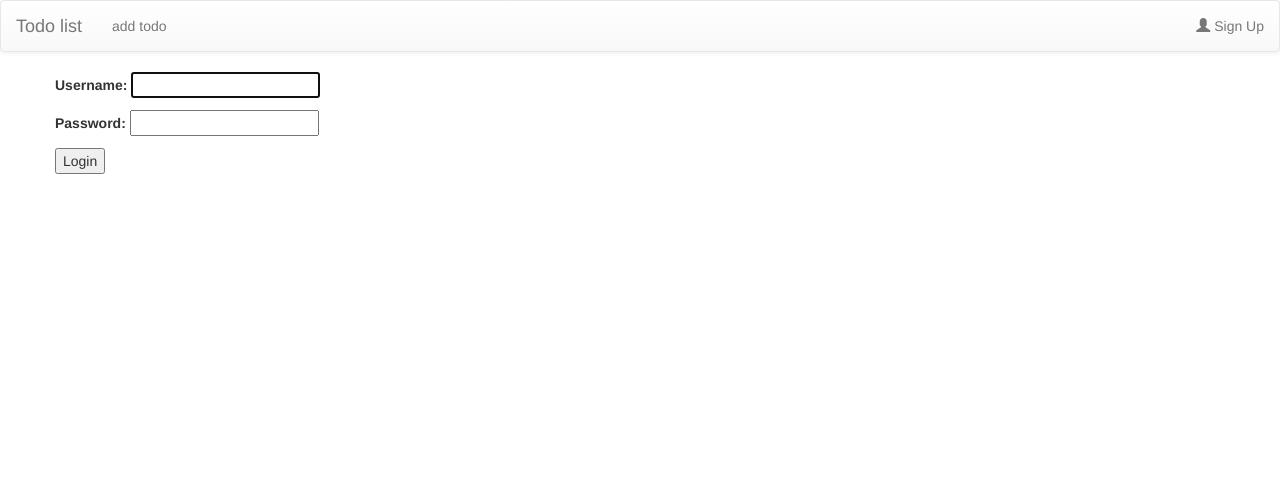
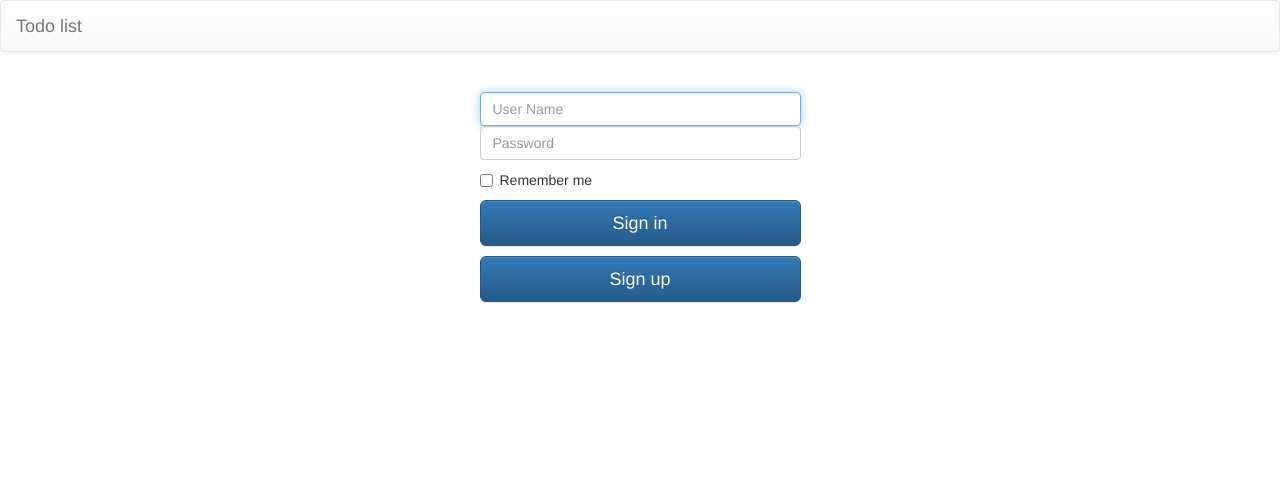
Before and after one commit to VladislavShipovskoi/django-todo-list, a Django app: page /login/ in a window 1280 px wide. Shown: the top 502 px of the page. Run offline with Django 3.2, Linux system fonts and the light colour scheme; some libraries are stand-ins or nearby versions.

Commit message:
change template login and css

```diff
--- a/lists/static/css/todolist.css
+++ b/lists/static/css/todolist.css
@@ -10,3 +10,17 @@ footer {
     height: 40px;
     width: 100%;
 }
+
+.col-md-4{
+    text-align:center;
+    padding:10px;
+    border: 1px solid;
+}
+
+.center_signin{
+    width: 30%;
+}
+
+.btn-primary{
+    margin-top: 10px;
+}
--- a/templates/todolist/base.html
+++ b/templates/todolist/base.html
@@ -21,15 +21,12 @@
                 <div class="navbar-header">
                     <a class="navbar-brand" href="/">Todo list</a>
                 </div>
+                {% if request.user.is_authenticated %}
                     <ul class="nav navbar-nav">
                         <li><a href="{% url 'todo_new' %}">add todo</a></li>
                     </ul>
                     <ul class="nav navbar-nav navbar-right">
-                    {% if request.user.is_authenticated %}
                     <li><a href="/logout"><span class="glyphicon glyphicon-log-in"></span> Logout</a></li>
-                    {% endif %}
-                    {% if request.user.is_anonymous %}
-                        <li><a href="/register"><span class="glyphicon glyphicon-user"></span> Sign Up</a></li>
                 {% endif %}
                 </ul>
             </div>
--- a/templates/todolist/login.html
+++ b/templates/todolist/login.html
@@ -1,9 +1,21 @@
 {% extends 'todolist/base.html' %}
 
+
     {% block content %}
-        <form action="" method="post">
-            {% csrf_token %}
-            {{ form.as_p }}
-            <button type="submit">Login</button>
-        </form>
+        <div class="container center_signin">
+          <form class="form-signin" method="post" id="login-form">{% csrf_token %}
+            <h2 class="form-signin-heading">{{ message }}</h2>
+            <label for="id_username" class="sr-only">Username</label>
+            <input type="text" name="username" id="id_username" class="form-control" placeholder="User Name" required autofocus>
+            <label for="id_password" class="sr-only">Password</label>
+            <input type="password" name="password" id="id_password" class="form-control" placeholder="Password" required>
+            <div class="checkbox">
+                <label>
+                  <input type="checkbox" value="remember-me"> Remember me
+                </label>
+            </div>
+              <button class="btn btn-lg btn-primary btn-block" type="submit">Sign in</button>
+              <p><a class="btn btn-lg btn-primary btn-block" href="/register" role="button"> Sign up </a></p>
+          </form>
+        </div>
     {% endblock %}
--- a/templates/todolist/todo_list.html
+++ b/templates/todolist/todo_list.html
@@ -8,8 +8,8 @@
                 </div>
                 <h2><a href="{% url 'todo_detail' pk=todo.pk %}">{{ todo.title }}</a></h2>
                 <p>{{ todo.text|linebreaksbr }}</p>
-                <p><a class="btn btn-primary" href="{% url 'todo_edit' pk=todo.pk %}" role="button">Изменить &raquo;</a></p>
-                <p><a class="btn btn-primary" href="{% url 'todo_delete' pk=todo.pk %}" role="button">Удалить &raquo;</a></p>
+                <p><a class="btn btn-primary" href="{% url 'todo_edit' pk=todo.pk %}" role="button"> Edit </a></p>
+                <p><a class="btn btn-primary" href="{% url 'todo_delete' pk=todo.pk %}" role="button"> Delete </a></p>
             </div>
         {% endfor %}
     {% endblock %}
--- a/todolist/settings.py
+++ b/todolist/settings.py
@@ -116,7 +116,7 @@ USE_L10N = True
 USE_TZ = True
 
 
-STATIC_URL = '/static/'
+STATIC_URL = os.path.join(BASE_DIR,'static/')
 STATIC_ROOT = os.path.join(BASE_DIR, 'lists/static')
 LOGIN_URL='/login'
 LOGIN_REDIRECT_URL='/'
```
Lines whose indentation alone changed are shown as unchanged.
